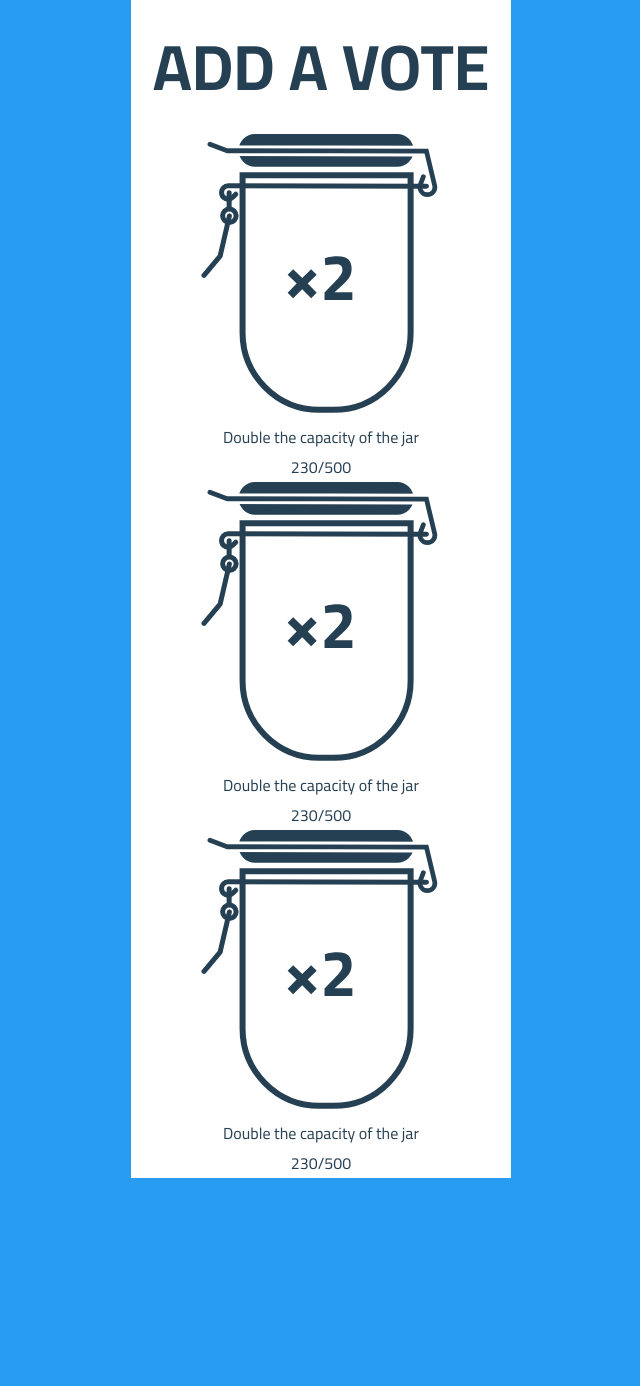
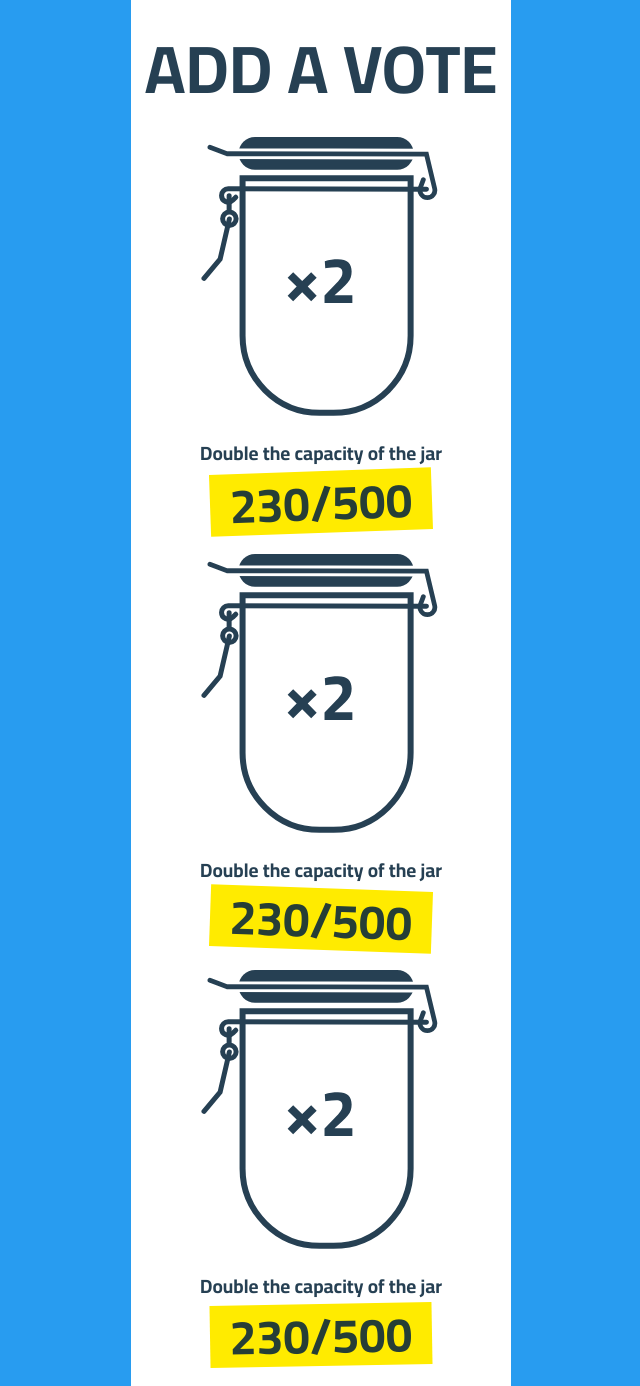
Before and after one commit to yaclive/212-Web-App, a Flask app: page /vote in a window 1280 px wide. Shown: the whole page, without its empty margins (319-959 px from the left). Before the commit the page ends 1178 px from the top, so only its background shows below. Run offline with Flask 2, Linux system fonts and the light colour scheme.

Commit message:
converted vote page to be modal on jar page

```diff
--- a/run.py
+++ b/run.py
@@ -48,6 +48,7 @@ def confirm():
     db = sqlite3.connect(DBFILE)
 
     # First and foremost, log users ip address to mitigate attacks
+
     #user_ip = request.remote_addr
     #cur = db.execute('INSERT INTO voters(ip_address, vote) VALUES(?, ?)', (user_ip, request.form['action']))
     #db.commit()
--- a/static/style.css
+++ b/static/style.css
@@ -4,6 +4,7 @@
 	--blue: #289CF0;
 	--yellow: #FFEB00;
 	--red: #F94018;
+	--grey: rgba(10, 40, 61, 0.888);
 }
 
 * {
@@ -26,15 +27,15 @@ body {
 .paper {
 	background: white;
 	text-align: center;
-	color: rgba(10, 40, 61, 0.888);
+	color: var(--grey);
 }
 .paper h1 {
 	text-transform: uppercase;
-	font-size: 4em;
+	font-size: 4.2em;
 	line-height: 1em;
 	padding: 35px 0;
 }
-.paper p {
+.paper p, .option .option-button {
 	font-size: 1.2em;
 	font-weight: 600;
 	line-height: 1.2em;
@@ -44,6 +45,80 @@ body {
 }
 .paper .btn {
 	margin-bottom: 45px;
+}
+
+.paper-fade {
+	opacity: 0;
+	pointer-events: none;
+
+	position: absolute;
+	left: 0;
+	right: 0;
+	top: 0;
+	bottom: 0;
+	background: rgba(0, 0, 0, 0.2);
+
+	transition: opacity 0.5s ease;
+}
+.paper-floating {
+	display: none;
+
+	position: absolute;
+	top: 0;
+	left: 0;
+	right: 0;
+	max-width: 1125px;
+	margin: 0 auto;
+	padding: 20px;
+	cursor: url('coin.png') 50 50, auto;
+}
+.paper-floating h1 {
+	text-align: left;
+}
+.btn-close {
+	position: absolute;
+	cursor: pointer;
+	top: 4.5em;
+	right: 35px;
+	background: url('x_dark.svg');
+	width: 26px;
+	height: 26px;
+}
+
+.voteOptions {
+	margin: 0 -10px;
+}
+.voteOptions .option {
+	display: inline-block;
+	margin: 0 0 20px;
+}
+.option .option-button {
+	margin: 10px;
+}
+.option .option-button:hover {
+	background: var(--grey);
+	color: white;
+}
+.option .title {
+	font-weight: 700;
+	font-size: 1.2em;
+  margin: 10px 0 0;
+}
+.option .stats {
+	background: var(--yellow);
+	font-weight: 700;
+	font-size: 3em;
+	line-height: 1.3em;
+	margin: 0 10px;
+}
+.option:nth-of-type(1) .stats {
+	transform: rotate(-2deg);
+}
+.option:nth-of-type(2) .stats {
+	transform: rotate(2deg);
+}
+.option:nth-of-type(3) .stats {
+	transform: rotate(-1deg);
 }
 
 
@@ -142,7 +217,6 @@ body {
     margin-top: 6px;
 }
 
-
 @media only screen and (min-width: 800px) {
 	.wrapper-jar {
 		max-width: 100%;
@@ -152,3 +226,15 @@ body {
 		margin: 4%;
 	}
 }
+
+@media only screen and (min-width: 1240px) {
+	.paper-floating {
+		margin-top: 6%;
+	}
+
+	.btn-close {
+		background: url('x.svg');
+		top: 0;
+		right: -40px;
+	}
+}
--- a/templates/confirm.html
+++ b/templates/confirm.html
@@ -3,7 +3,7 @@
 	<div class="wrapper">
 		<div class="paper">
 			<h1>thank you!</h1>
-			<p><strong>You {% if action=='add coin' %}added{% elif action=='take coin' %}took{% else %}admired{% endif %} a coin! </strong><br /><br />You made a difference and we appretiate your contribution. <br /><br />Sadly, our short-lived time together must come to an end. <br />You cannot vote again. <br /><br />We wish you good fortune in your future. <br /><br />Goodbye.</p>
+			<p><strong>You {% if action=='add coin' %}added{% elif action=='take coin' %}took{% else %}admired{% endif %} a coin! </strong><br /><br />You made a difference and we appreciate your contribution. <br /><br />Sadly, our short-lived time together must come to an end. <br />You cannot vote again. <br /><br />We wish you good fortune in your future. <br /><br />Goodbye.</p>
 			<a href="{{ url_for('jar') }}"><button class="btn">back</button></a>
 		</div>
 	</div>
--- a/templates/vote.html
+++ b/templates/vote.html
@@ -1,6 +1,6 @@
 {% extends 'base.html' %}
 {% block content %}
-	<div class="wrapper">
+	<div class="wrapper wrapper-vote">
 		<div class="paper">
 			<h1>add a vote</h1>
 			<div class="voteOptions">
```
Also changed, not shown: templates/jar.html (+67 -6 lines), jar.db, static/coin.png (added), static/x.svg (added), static/x_dark.svg (added).
